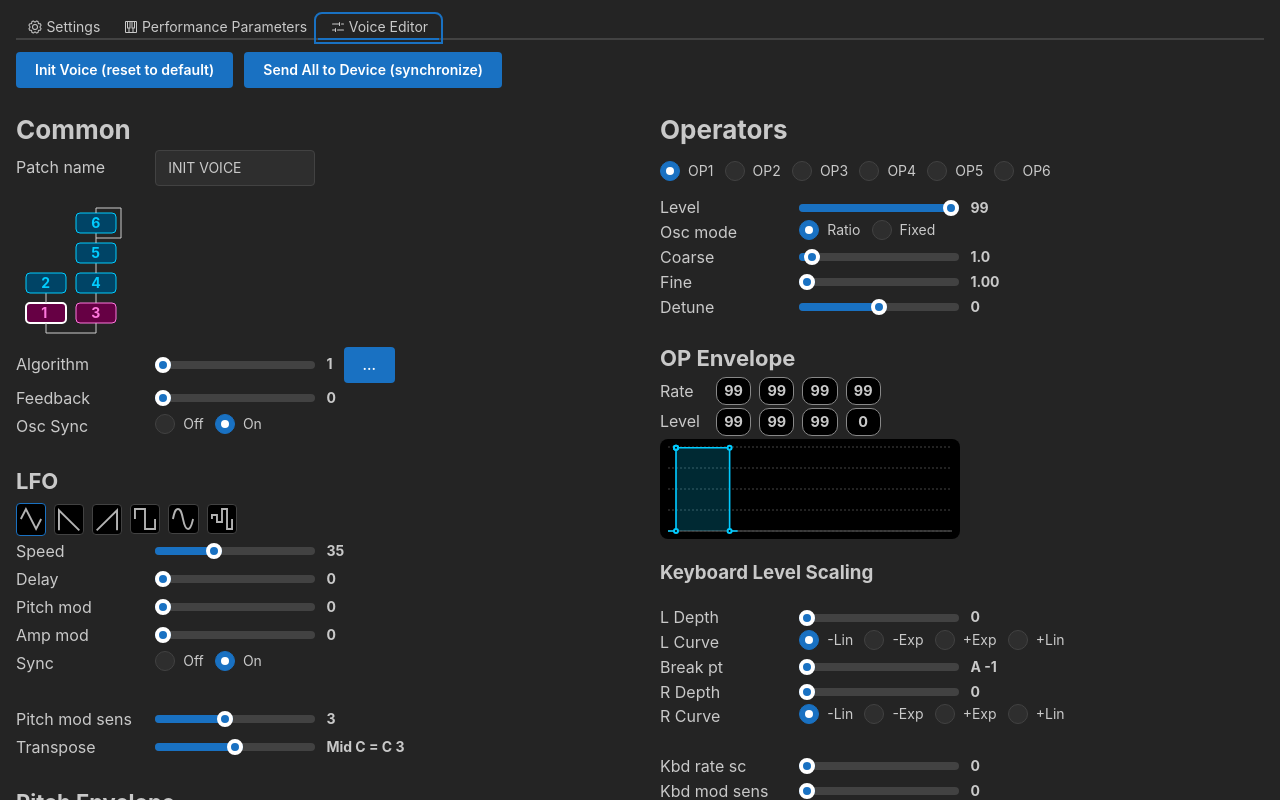
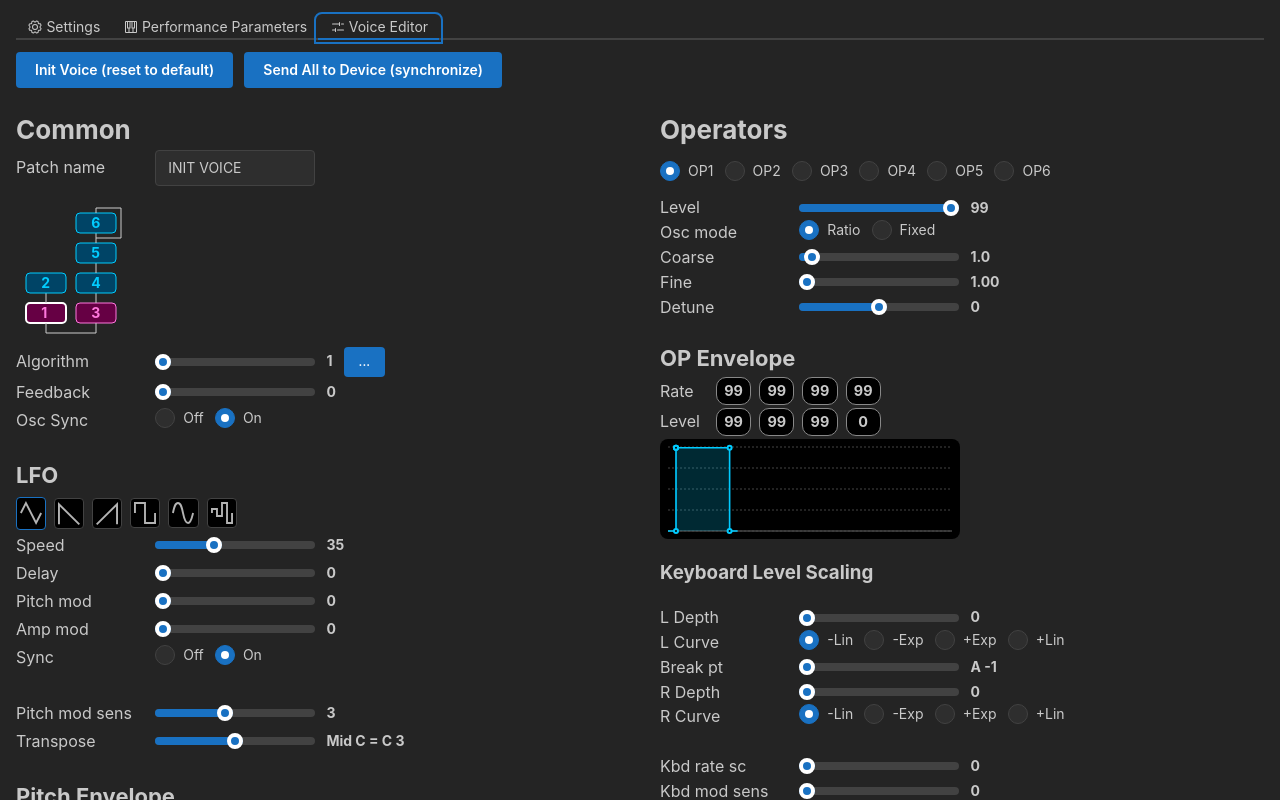
Before and after one commit to Ahlzen/DXEdit, a React (Vite) app: page / in a window 1280 px wide. Both pictures are taken after a click on the tab "Voice Editor". Shown: the top 800 px of the page. Built offline with nearby package versions, Linux system fonts and the light colour scheme.

Commit message:
Made algorithm selector button smaller.

```diff
--- a/src/components/DXEVoiceEditor.tsx
+++ b/src/components/DXEVoiceEditor.tsx
@@ -74,7 +74,7 @@ export function DXEVoiceEditor(props: {
             maxValue={31}
             onValueChanged={(v,ce) => handleVoiceParamChanged('Algorithm', v, ce)}
             valueFormatter={formatAlgorithm} />
-          <Button onClick={() => setAlgorithmPickerOpen(true)} size="sm">...</Button>
+          <Button onClick={() => setAlgorithmPickerOpen(true)} size="xs">...</Button>
         </Group>
 
 
```
Also changed, not shown: 1 other file (tests, documents, lock files or other folders).
